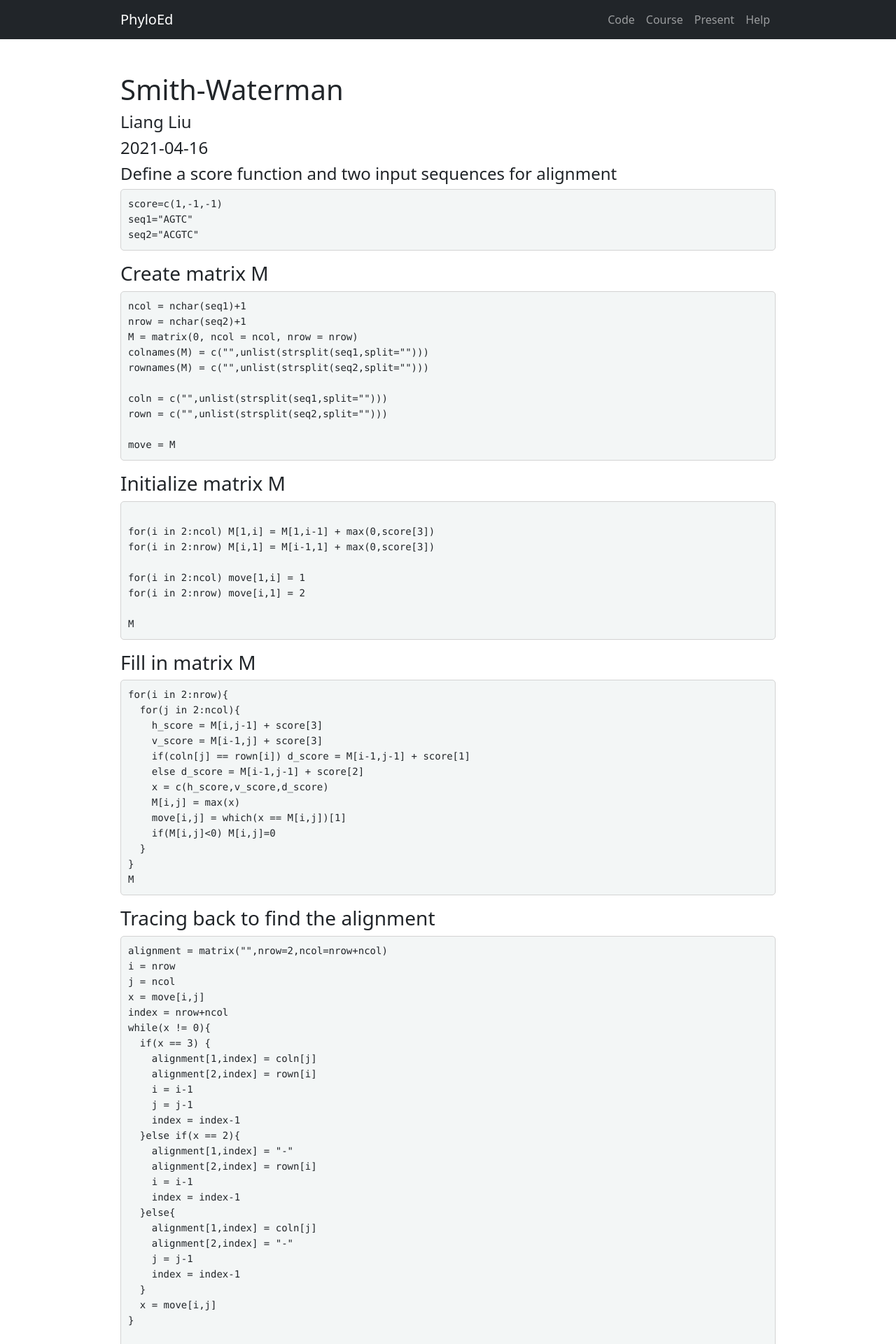
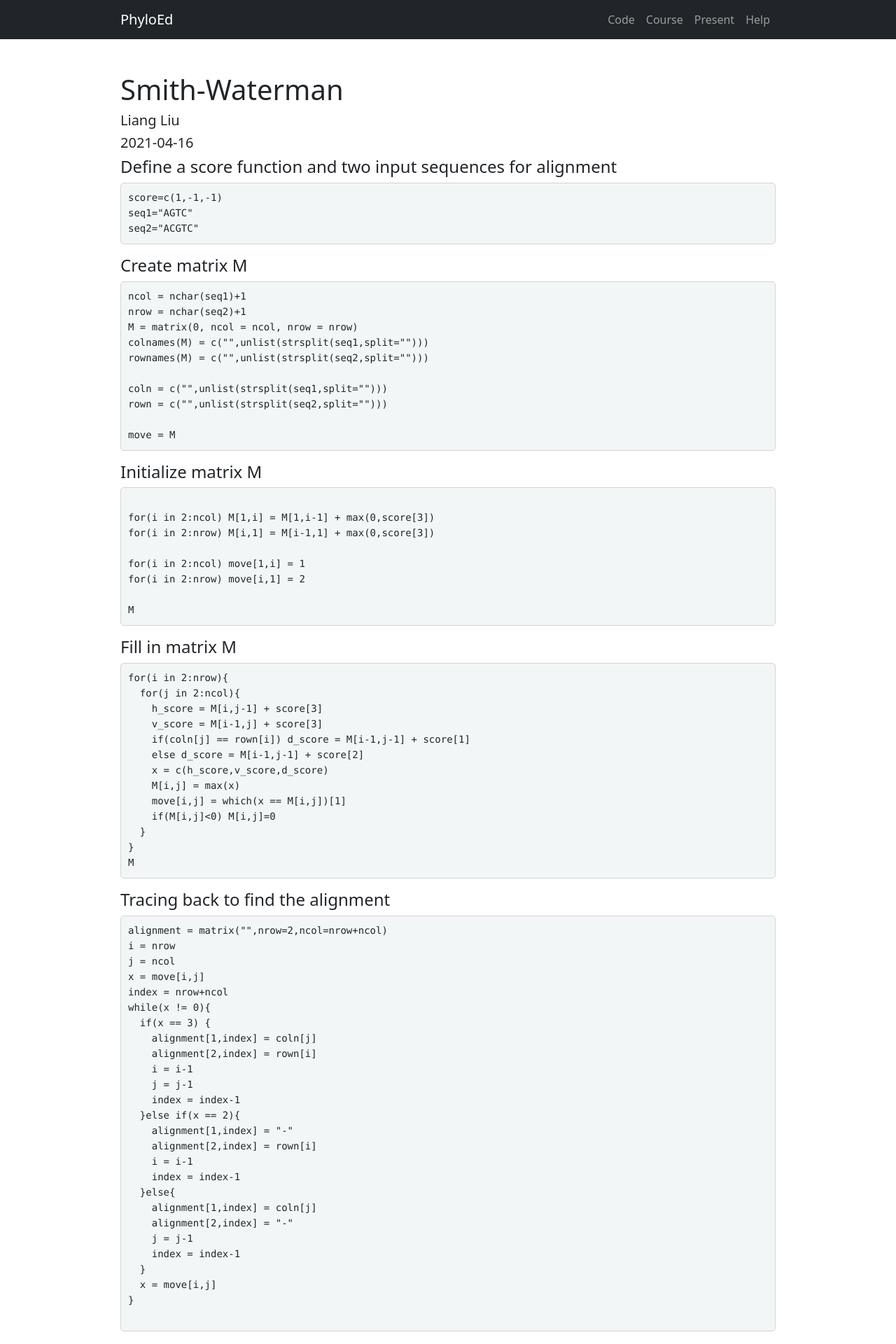
Before and after one commit to lliu1871/PhyEd, a Jekyll site: the page built from code/smith_waterman.md, in a window 1280 px wide. Shown: the top 1920 px of the page at 70% size. Built offline with Jekyll 4.4.1, drawn with Linux system fonts in a browser that asks for light colours.

Commit message:
Update smith_waterman.md

````diff
--- a/code/smith_waterman.md
+++ b/code/smith_waterman.md
@@ -8,21 +8,18 @@
 ---
 
 # {{ page.title }}
-#### {{ page.author }}
-#### {{ page.date | %d-%m-%Y }}
+##### {{ page.author }}
+##### {{ page.date | %d-%m-%Y }}
+
 
 #### Define a score function and two input sequences for alignment
-
-
 ```{r}
 score=c(1,-1,-1)
 seq1="AGTC"
 seq2="ACGTC"
 ```
 
-
-### Create matrix M
-
+#### Create matrix M
 ```{r}
 ncol = nchar(seq1)+1
 nrow = nchar(seq2)+1
@@ -36,8 +33,7 @@
 move = M
 ```
 
-### Initialize matrix M
-
+#### Initialize matrix M
 ```{r}
 
 for(i in 2:ncol) M[1,i] = M[1,i-1] + max(0,score[3])
@@ -49,8 +45,7 @@
 M
 ```
 
-### Fill in matrix M
-
+#### Fill in matrix M
 ```{r}
 for(i in 2:nrow){
   for(j in 2:ncol){
@@ -67,8 +62,7 @@
 M
 ```
 
-### Tracing back to find the alignment
-
+#### Tracing back to find the alignment
 ```{r}
 alignment = matrix("",nrow=2,ncol=nrow+ncol)
 i = nrow
@@ -98,8 +92,7 @@
 
 ```
 
-### Show the alignment
-
+#### Show the alignment
 ```{r}
 alg=rep("",2)
 alg[1]=paste(alignment[1,], collapse="")
@@ -114,13 +107,11 @@
 result
 ```
 
-### A wrapper function for Smith-Waterman algorithm
-
+#### A wrapper function for Smith-Waterman algorithm
 ```{r}
 Smith_Waterman <- function(seq1, seq2, score){
   ncol = nchar(seq1)+1
   nrow = nchar(seq2)+1
-
 
   #create matrix M
   M = matrix(0, ncol = ncol, nrow = nrow)
@@ -184,18 +175,13 @@
   alg[2]=paste(alignment[2,], collapse="")
 
   result = list(M=as.matrix, score = as.numeric, alignment=as.character)
-
   result$M = M
   result$score = M[nrow,ncol]
   result$alignment = alg
-
-
   result
-
 }
 
 seq1="ATTCCTGTTCCCGTC"
 seq2="ATCCTGCGTTCGTC"
 Smith_Waterman(seq1,seq2,score=c(1,-1,-1))
-
 ```
````
